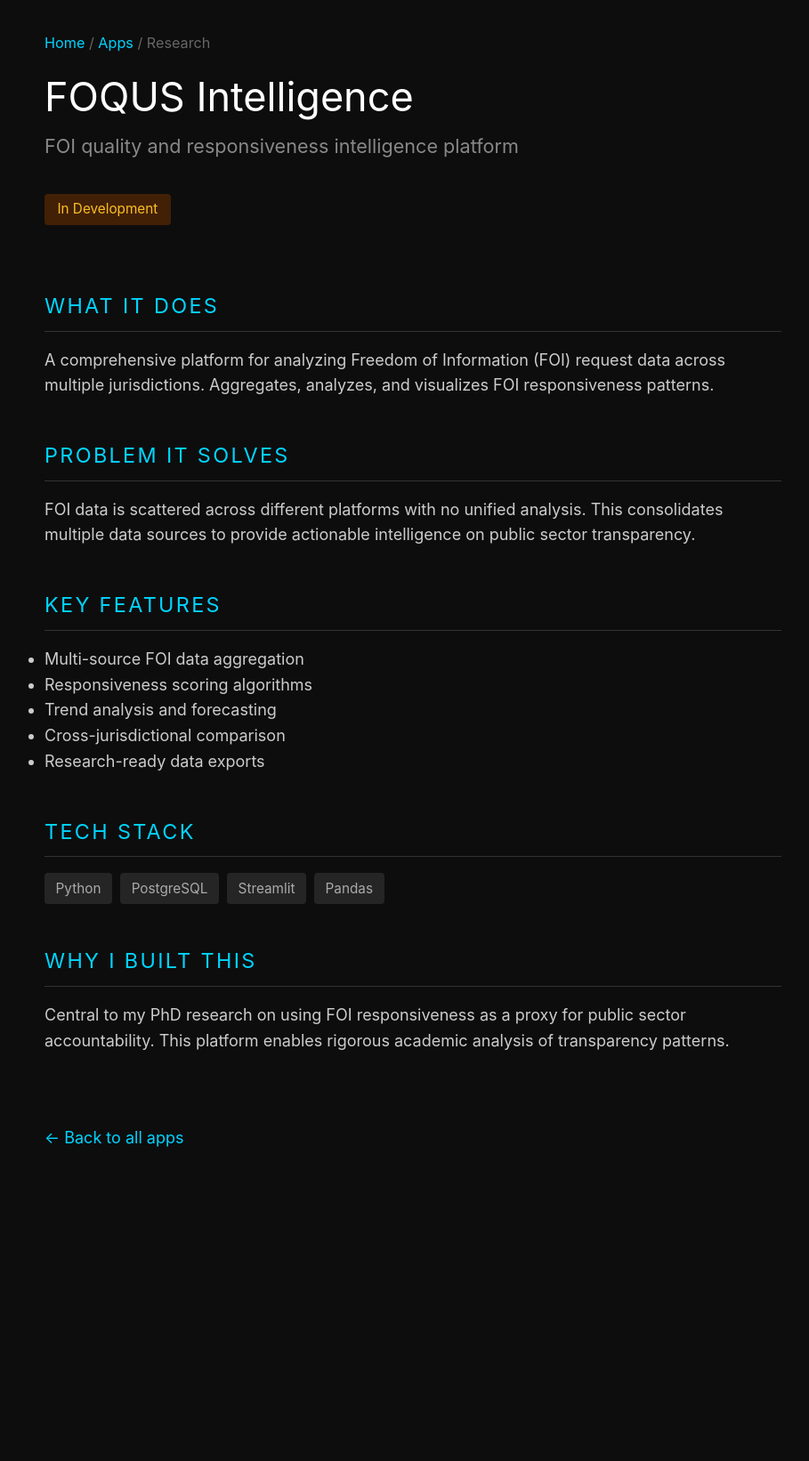
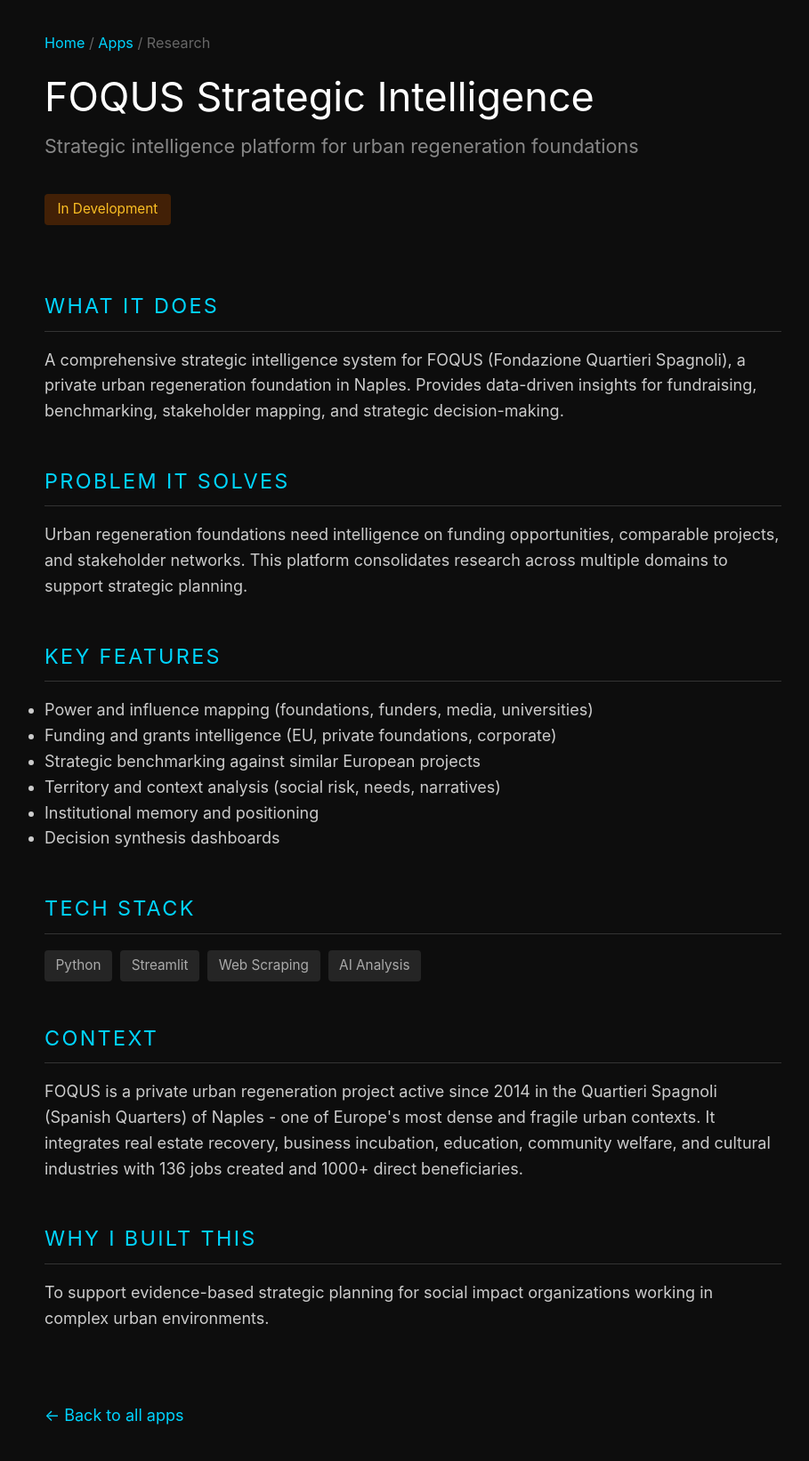
Before and after one commit to eqenrico-hub/eqenrico-hub.github.io, a Jekyll site: the page built from app/research/foqus-intelligence.html, in a window 1280 px wide. Shown: the whole page at 89% size, without its empty margins (176-1085 px from the left). Built offline with Jekyll 4.4.1, drawn with Linux system fonts in a browser that asks for light colours; before the commit the page ends 1330 px from its top, so only the background shows below that.

Commit message:
Fix FOQUS description - it's urban regeneration, not FOI
FOQUS = Fondazione Quartieri Spagnoli (Naples), a private urban
regeneration foundation. The tool provides strategic intelligence for:
- Fundraising and grants analysis
- Stakeholder/influence mapping
- Benchmarking against European projects
- Territory and context analysis

Not related to Freedom of Information at all.

Co-Authored-By: Claude Opus 4.5 <noreply@anthropic.com>

```diff
--- a/app/index.html
+++ b/app/index.html
@@ -223,8 +223,8 @@ title: Apps & Projects
         <span class="status development">In Development</span>
       </a>
       <a href="/app/research/foqus-intelligence.html" class="app-card">
-        <h3>FOQUS Intelligence</h3>
-        <p>FOI quality and responsiveness intelligence platform</p>
+        <h3>FOQUS Strategic Intelligence</h3>
+        <p>Strategic intelligence for urban regeneration (Naples)</p>
         <span class="status development">In Development</span>
       </a>
     </div>
--- a/app/research/foqus-intelligence.html
+++ b/app/research/foqus-intelligence.html
@@ -1,29 +1,30 @@
 ---
 layout: app-detail
-title: FOQUS Intelligence
-tagline: FOI quality and responsiveness intelligence platform
+title: FOQUS Strategic Intelligence
+tagline: Strategic intelligence platform for urban regeneration foundations
 category: Research
 status: development
 ---
 
 <div class="section">
   <h2>What It Does</h2>
-  <p>A comprehensive platform for analyzing Freedom of Information (FOI) request data across multiple jurisdictions. Aggregates, analyzes, and visualizes FOI responsiveness patterns.</p>
+  <p>A comprehensive strategic intelligence system for FOQUS (Fondazione Quartieri Spagnoli), a private urban regeneration foundation in Naples. Provides data-driven insights for fundraising, benchmarking, stakeholder mapping, and strategic decision-making.</p>
 </div>
 
 <div class="section">
   <h2>Problem It Solves</h2>
-  <p>FOI data is scattered across different platforms with no unified analysis. This consolidates multiple data sources to provide actionable intelligence on public sector transparency.</p>
+  <p>Urban regeneration foundations need intelligence on funding opportunities, comparable projects, and stakeholder networks. This platform consolidates research across multiple domains to support strategic planning.</p>
 </div>
 
 <div class="section">
   <h2>Key Features</h2>
   <ul>
-    <li>Multi-source FOI data aggregation</li>
-    <li>Responsiveness scoring algorithms</li>
-    <li>Trend analysis and forecasting</li>
-    <li>Cross-jurisdictional comparison</li>
-    <li>Research-ready data exports</li>
+    <li>Power and influence mapping (foundations, funders, media, universities)</li>
+    <li>Funding and grants intelligence (EU, private foundations, corporate)</li>
+    <li>Strategic benchmarking against similar European projects</li>
+    <li>Territory and context analysis (social risk, needs, narratives)</li>
+    <li>Institutional memory and positioning</li>
+    <li>Decision synthesis dashboards</li>
   </ul>
 </div>
 
@@ -31,13 +32,18 @@ status: development
   <h2>Tech Stack</h2>
   <div class="tech-stack">
     <span class="tech-tag">Python</span>
-    <span class="tech-tag">PostgreSQL</span>
     <span class="tech-tag">Streamlit</span>
-    <span class="tech-tag">Pandas</span>
+    <span class="tech-tag">Web Scraping</span>
+    <span class="tech-tag">AI Analysis</span>
   </div>
 </div>
 
 <div class="section">
+  <h2>Context</h2>
+  <p>FOQUS is a private urban regeneration project active since 2014 in the Quartieri Spagnoli (Spanish Quarters) of Naples - one of Europe's most dense and fragile urban contexts. It integrates real estate recovery, business incubation, education, community welfare, and cultural industries with 136 jobs created and 1000+ direct beneficiaries.</p>
+</div>
+
+<div class="section">
   <h2>Why I Built This</h2>
-  <p>Central to my PhD research on using FOI responsiveness as a proxy for public sector accountability. This platform enables rigorous academic analysis of transparency patterns.</p>
+  <p>To support evidence-based strategic planning for social impact organizations working in complex urban environments.</p>
 </div>
```
